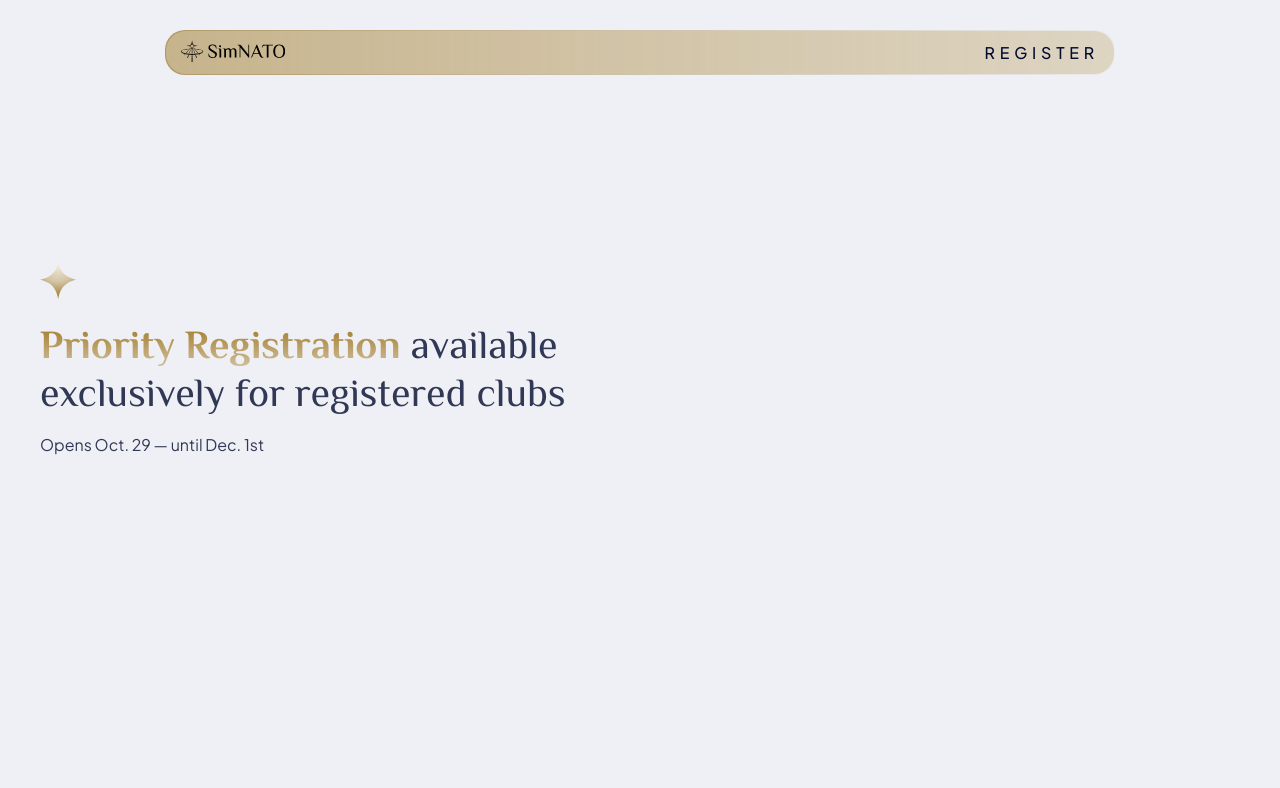
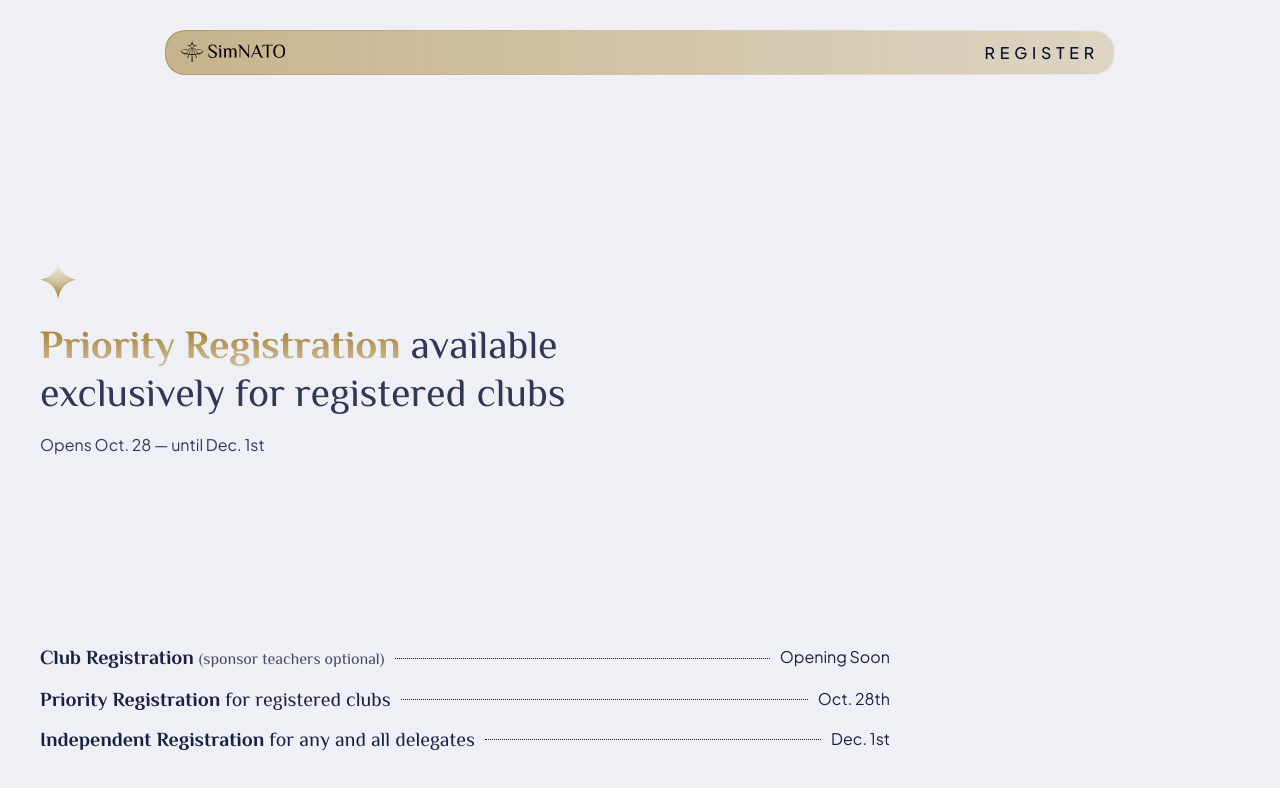
Before and after one commit to oklex/simnato-site, a Next.js app: page /registration in a window 1280 px wide. Shown: the top 788 px of the page. Built offline with nearby package versions, Linux system fonts and the light colour scheme.

Commit message:
updated registration page

```diff
--- a/src/components/registrationInfoSlice.tsx
+++ b/src/components/registrationInfoSlice.tsx
@@ -20,7 +20,7 @@ export const RegistrationInfoSlice = (): ReactElement => {
           <Cell align="right" widthPercentage={20}>
             <Text mode="light">priority registration</Text>
             <Text mode="light" size="sm" subtle>
-              Oct. 29 - Dec 1st
+              Oct. 28 - Dec 1st
             </Text>
           </Cell>
           <Cell align="left" padding="0 0 0 10%">
--- a/src/pages/registration.tsx
+++ b/src/pages/registration.tsx
@@ -9,15 +9,17 @@ import {
 } from "../ui-library";
 import styled from "styled-components";
 import StarMarker from "../assets/starMarkers";
+import { PALETTE } from "../theme";
 
 export default function RegistrationPage() {
   return (
     <div>
-      <Section mode="dark" height={"calc(100vh - 30px)"}>
+      <Section mode="dark">
         <Container center>
-          <HeaderContainer>
+          <SubContainer>
+            <Spacer height={"30vh"} />
             <StarMarker type="gold" />
-            <Header level={2} mode='dark'>
+            <Header level={2} mode="dark">
               <StyledText bold mode="gold">
                 Priority Registration
               </StyledText>{" "}
@@ -27,19 +29,84 @@ export default function RegistrationPage() {
                 exclusively for registered clubs
               </StyledText>
             </Header>
-          </HeaderContainer>
+          </SubContainer>
           <Spacer />
-          <Text subtle mode='dark'>Opens Oct. 29 — until Dec. 1st</Text>
+          <Text subtle mode="dark">
+            Opens Oct. 28 — until Dec. 1st
+          </Text>
+          <Spacer height={"10vh"} />
         </Container>
       </Section>
+      <Spacer height={"100px"} />
+      <Container center>
+        <InfoRow>
+          <DottedLine>
+            <Header level={6} mode="dark">
+              <StyledText bold>Club Registration</StyledText>{" "}
+              <StyledText size="md" subtle>
+                (sponsor teachers optional)
+              </StyledText>
+            </Header>
+          </DottedLine>
+          <Text mode="dark">Opening Soon</Text>
+        </InfoRow>
+        <Spacer height={"1rem"} />
+        <InfoRow>
+          <DottedLine>
+            <Header level={6} mode="dark">
+              <StyledText bold>Priority Registration</StyledText> for registered
+              clubs
+            </Header>
+          </DottedLine>
+          <Text mode="dark"> Oct. 28th</Text>
+        </InfoRow>
+        <Spacer height={"1rem"} />
+        <InfoRow>
+          <DottedLine>
+            <Header level={6} mode="dark">
+              <StyledText bold>Independent Registration</StyledText> for any and
+              all delegates
+            </Header>
+          </DottedLine>
+          <Text mode="dark"> Dec. 1st</Text>
+        </InfoRow>
+      </Container>
     </div>
   );
 }
 
-const HeaderContainer = styled.div`
-  padding-top: 30vh;
+const SubContainer = styled.div`
   height: 100%;
   display: flex;
   flex-direction: column;
   max-width: 650px;
 `;
+
+const InfoRow = styled.div`
+  max-width: 850px;
+  display: flex;
+  justify-content: space-between;
+  opacity: 0.9;
+
+  & > * {
+    white-space: nowrap; /* Prevents text from wrapping */
+  }
+`;
+
+const DottedLine = styled.div`
+  display: flex;
+  align-items: center;
+  justify-content: space-between;
+  width: 100%;
+
+  &::after {
+    content: "";
+    flex: 1;
+    border-bottom: 1px dotted #000; /* Adjust color as needed */
+    margin: 0 10px; /* Adjust spacing between the items */
+  }
+
+  > * {
+    white-space: nowrap; /* Prevents text from wrapping */
+  }
+`;
```
